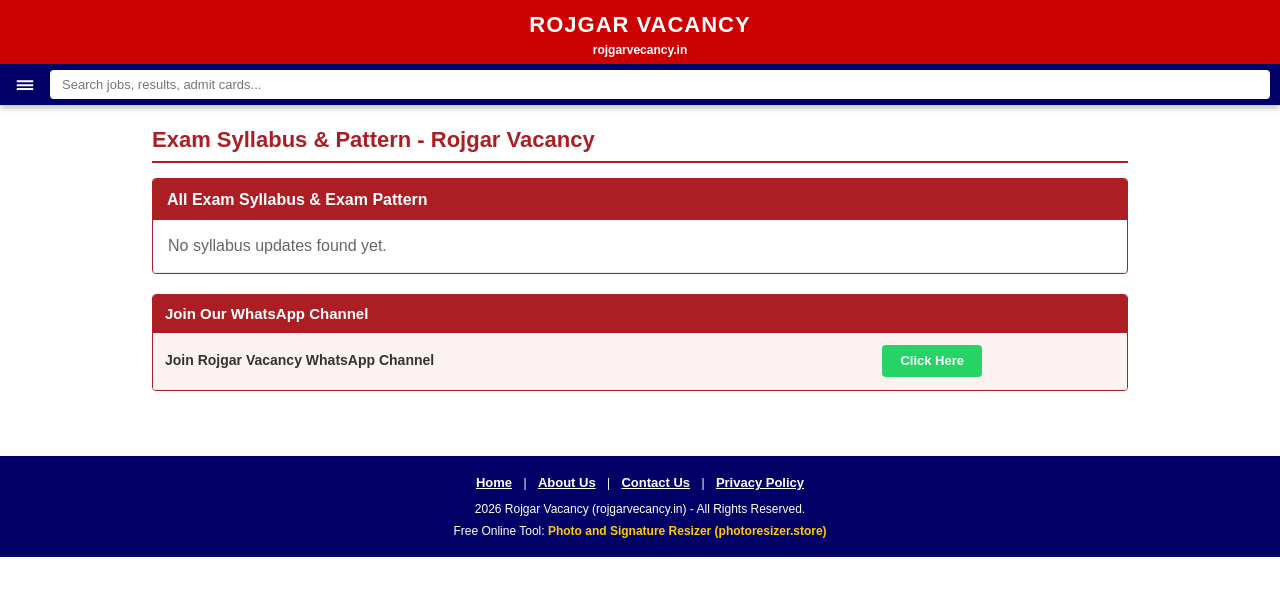
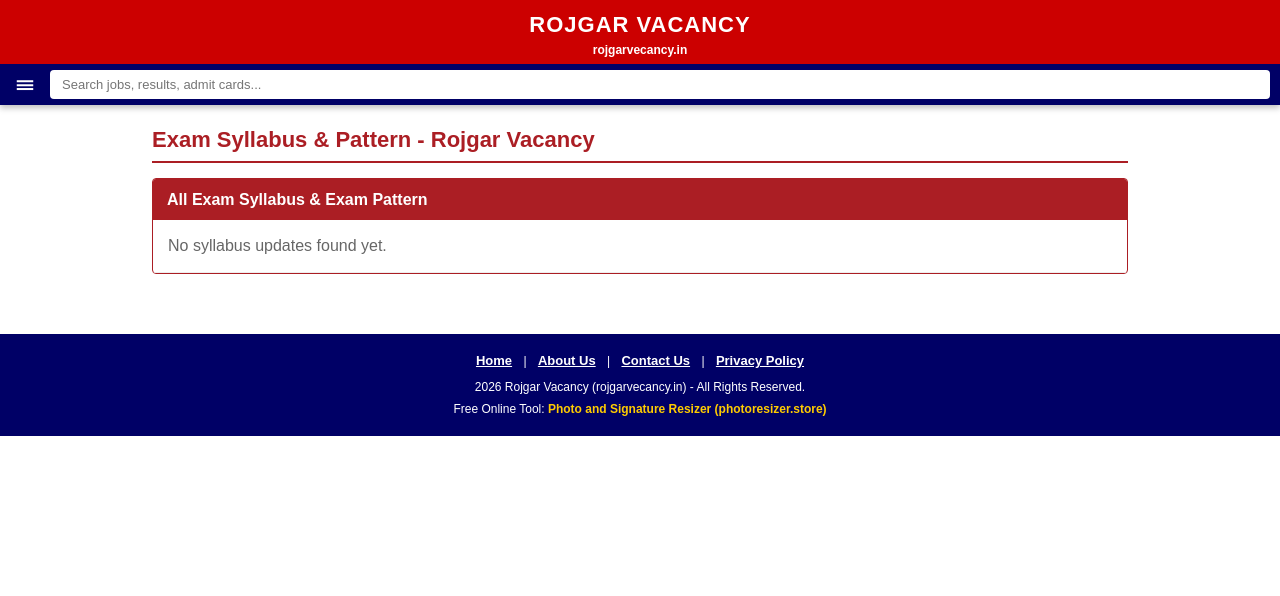
Before and after one commit to Rojgarvacancy/Rojgar-vacancy-, a Jekyll site: the page built from syllabus.html, in a window 1280 px wide. Shown: the top 596 px of the page. Built offline with Jekyll 4.4.1, drawn with Linux system fonts in a browser that asks for light colours.

Commit message:
Update default.html

```diff
--- a/_layouts/default.html
+++ b/_layouts/default.html
@@ -238,26 +238,6 @@
       <div class="post-content-wrap">
         <h1>{{ page.title }}</h1>
         {{ content }}
-
-        <!-- WhatsApp Channel Table (Automatically appears below every post) -->
-        <div style="margin: 20px 0; border: 1px solid #ab1e24; border-radius: 4px; overflow: hidden; background: #ffffff;">
-          <div style="background: #ab1e24; color: #ffffff; padding: 9px 12px; font-weight: bold; font-size: 15px; text-align: left;">
-            Join Our WhatsApp Channel
-          </div>
-          <table style="width: 100%; border-collapse: collapse;">
-            <tr style="background-color: #fdf2f2; border-bottom: 1px solid #eee;">
-              <td style="padding: 12px; font-weight: bold; font-size: 14px; color: #333; text-align: left; width: 60%;">
-                Join Rojgar Vacancy WhatsApp Channel
-              </td>
-              <td style="padding: 12px; text-align: center; width: 40%;">
-                <a href="https://whatsapp.com/channel/0029Vb97OOiK5cD6SAWpDm15" target="_blank" style="display: inline-block; background-color: #25D366; color: #ffffff; font-weight: bold; font-size: 13px; padding: 7px 18px; border-radius: 4px; text-decoration: none;">
-                  Click Here
-                </a>
-              </td>
-            </tr>
-          </table>
-        </div>
-
       </div>
     {% else %}
       {{ content }}
@@ -302,6 +282,22 @@
         }
       });
     }
+
+    // Automatically append WhatsApp Channel row into the Important Links table
+    document.addEventListener("DOMContentLoaded", function() {
+      var tables = document.querySelectorAll(".post-content-wrap table");
+      tables.forEach(function(tbl) {
+        var text = tbl.innerText || tbl.textContent;
+        // Agar table me "Important Links" ya "Official Website" jaisa text hai
+        if (text.includes("Important Links") || text.includes("Official Website") || text.includes("Support Desk")) {
+          // Check karein ki WhatsApp link pehle se maujood to nahi hai
+          if (!text.includes("Join WhatsApp Channel")) {
+            var newRow = tbl.insertRow(-1);
+            newRow.innerHTML = '<td style="padding: 10px; font-weight: bold;">Join WhatsApp Channel</td><td style="padding: 10px; text-align: center;"><a href="https://whatsapp.com/channel/0029Vb97OOiK5cD6SAWpDm15" target="_blank" style="display:inline-block; background-color:#25D366; color:#ffffff; font-weight:bold; padding:6px 16px; border-radius:4px; text-decoration:none;">Click Here</a></td>';
+          }
+        }
+      });
+    });
   </script>
 
 </body>
```
